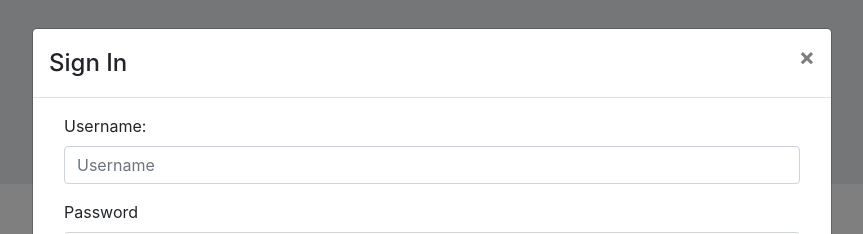
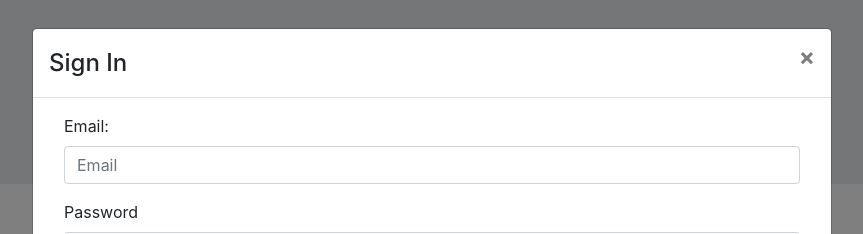
Before and after one commit to thejihongjin/22-Project-3, a React (Create React App) app in the folder client/: page / in a window 1280 px wide. Both pictures are taken after a click on the button "Sign In". Shown: the top 234 px of the page, without its empty margins (208-1071 px from the left). Built offline with nearby package versions, Linux system fonts and the light colour scheme.

Commit message:
sign in works with backend

```diff
--- a/client/src/pages/SignIn.js
+++ b/client/src/pages/SignIn.js
@@ -1,19 +1,42 @@
-import React from "react"
-import { Container, Row, Col } from "react-bootstrap"
-import { Form, Button} from "react-bootstrap"
+import React, { useState } from "react";
+import API from "../utils/API";
+import { Container, Row, Col } from "react-bootstrap";
+import { Form, Button } from "react-bootstrap";
 
 function SignIn(props) {
+  const [email, setEmail] = useState("");
+  const [passWord, setPassWord] = useState("");
+
+  const handleSubmit = e => {
+    e.preventDefault();
+    API.getUser({
+      email: email,
+      password: passWord
+    }).then(userInfo => {
+      console.log(userInfo);
+    });
+  };
 
   return (
     <Container>
-            <Form>
+      <Form onSubmit={handleSubmit}>
         <Form.Group controlId="signInUser">
-                    <Form.Label>Username: </Form.Label>
-                    <Form.Control type="text" placeholder="Username" />
+          <Form.Label>Email: </Form.Label>
+          <Form.Control
+            value={email}
+            onChange={e => setEmail(e.target.value)}
+            type="text"
+            placeholder="Email"
+          />
         </Form.Group>
         <Form.Group controlId="signInPass">
           <Form.Label>Password</Form.Label>
-                    <Form.Control type="password" placeholder="Password" />
+          <Form.Control
+            value={passWord}
+            onChange={e => setPassWord(e.target.value)}
+            type="password"
+            placeholder="Password"
+          />
         </Form.Group>
         <Row className="justify-content-center">
           <Col md="4">
@@ -29,7 +52,7 @@ function SignIn(props) {
         </Row>
       </Form>
     </Container>
-    )
+  );
 }
 
-export default SignIn
+export default SignIn;
--- a/client/src/utils/API.js
+++ b/client/src/utils/API.js
@@ -1,25 +1,24 @@
 import axios from "axios";
 
 export default {
-    registerUser: (userData)=>{
-        axios.post('/api/user',userData)
-             .then( returnAuth => {
-                return axios.get('/api/token',
-                                 {
-                                    headers: {"X-auth-token":returnAuth.token}
+  registerUser: userData => {
+    axios.post("/api/user", userData).then(returnAuth => {
+      console.log(returnAuth);
+      return axios.get("/api/token", {
+        headers: { "X-auth-token": returnAuth.token }
       });
-             })
+    });
   },
-    getUser: (loginData) => {
-        return axios.post('/api/auth',loginData);
+  getUser: loginData => {
+    return axios.post("/api/auth", loginData);
   },
-    createEvent: (eventData) => {
-        axios.post('/api/event',eventData);
+  createEvent: eventData => {
+    axios.post("/api/event", eventData);
   },
-    updateEvent: (eventId,eventData) => {
-        axios.put(`/api/event/${eventId}`,eventData);
+  updateEvent: (eventId, eventData) => {
+    axios.put(`/api/event/${eventId}`, eventData);
   },
-    getAllEventForOne: (userId) => {
+  getAllEventForOne: userId => {
     axios.get(`/api/event/`);
   }
-}
+};
```
Also changed, not shown: 1 other file (tests, documents, lock files or other folders). Lines whose indentation alone changed are shown as unchanged.
